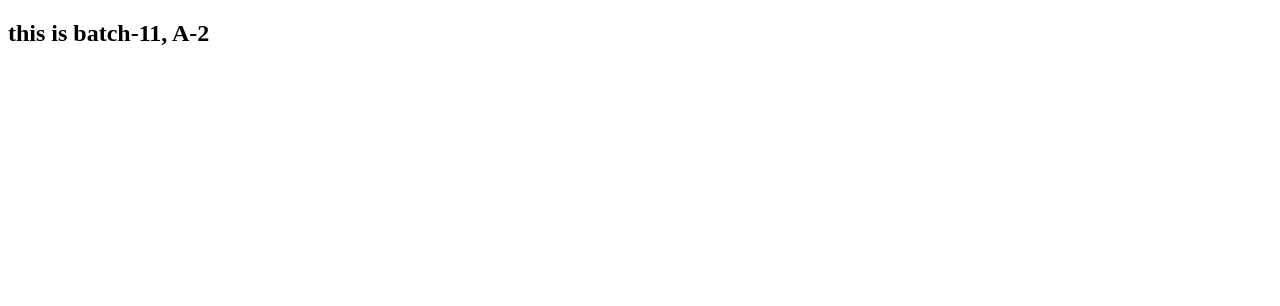
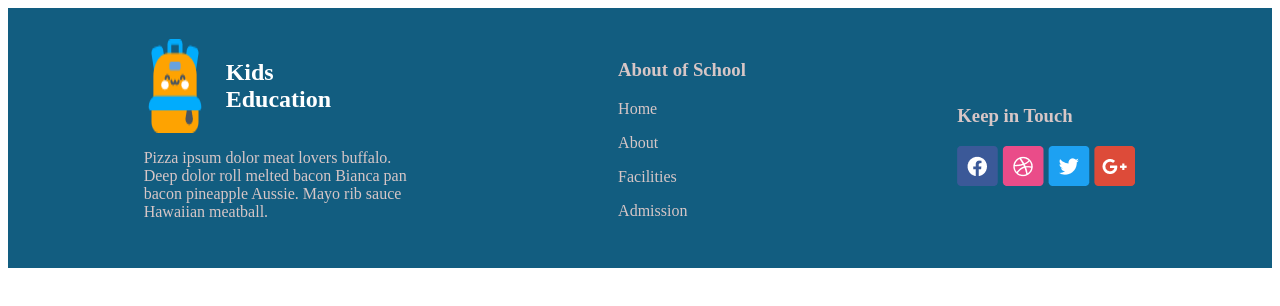
Before and after one commit to mojahidmamu/kids-school, a plain HTML site: page index.html in a window 1280 px wide. Drawn offline with Linux system fonts and the light colour scheme.

Commit message:
added the footer

```diff
--- a/index.html
+++ b/index.html
@@ -1,12 +1,57 @@
 <!DOCTYPE html>
 <html lang="en">
-<head>
-    <meta charset="UTF-8">
-    <meta name="viewport" content="width=device-width, initial-scale=1.0">
-    <title>B-11,A-2</title>
-    <link rel="stylesheet" href="style.css">
-</head>
-<body>
-    <h2>this is batch-11, A-2</h2>
-</body>
+  <head>
+    <meta charset="UTF-8" />
+    <meta name="viewport" content="width=device-width, initial-scale=1.0" />
+    <title>Kids School</title>
+    <link rel="stylesheet" href="style.css" />
+  </head>
+  <body>
+    <!-- Header -->
+    <header></header>
+    <!-- Main -->
+    <main>
+      <!-- cover section -->
+      <section></section>
+      <!-- Standard Curriculum section -->
+      <section></section>
+
+      <!-- Our Stories section -->
+      <section></section>
+    </main>
+    <!-- footer -->
+    <footer>
+      <div>
+        <div class="footer-first">
+          <img src="assets/logo.png" alt="" />
+          <h2 class="footer-title">
+            Kids <br />
+            Education
+          </h2>
+        </div>
+        <p>
+          Pizza ipsum dolor meat lovers buffalo. <br> Deep dolor roll melted bacon
+          Bianca pan <br> bacon pineapple Aussie. Mayo rib sauce <br> Hawaiian meatball.
+        </p>
+      </div>
+
+      <div>
+        <h3>About of School</h3>
+        <p>Home</p>
+        <p>About</p>
+        <p>Facilities</p>
+        <p>Admission</p>
+      </div>
+
+      <div>
+        <h3>Keep in Touch</h3>
+        <div>
+          <img src="assets/fb.png" alt="" />
+          <img src="assets/dribble.png" alt="" />
+          <img src="assets/twitter.png" alt="" />
+          <img src="assets/google+.png" alt="" />
+        </div>
+      </div>
+    </footer>
+  </body>
 </html>
--- a/style.css
+++ b/style.css
@@ -0,0 +1,24 @@
+
+
+
+
+footer {
+    background-color: #125d80;
+    padding: 30px;
+    height: 200px;
+    display: flex;
+    justify-content: space-around;
+    align-items: center;
+    color: hsl(0, 17%, 81%)
+}
+.footer-title {
+ color: white;
+    margin-left: 20px;
+}
+
+.footer-first {
+    display: flex;
+}
+.footer-first img{
+
+}
```
